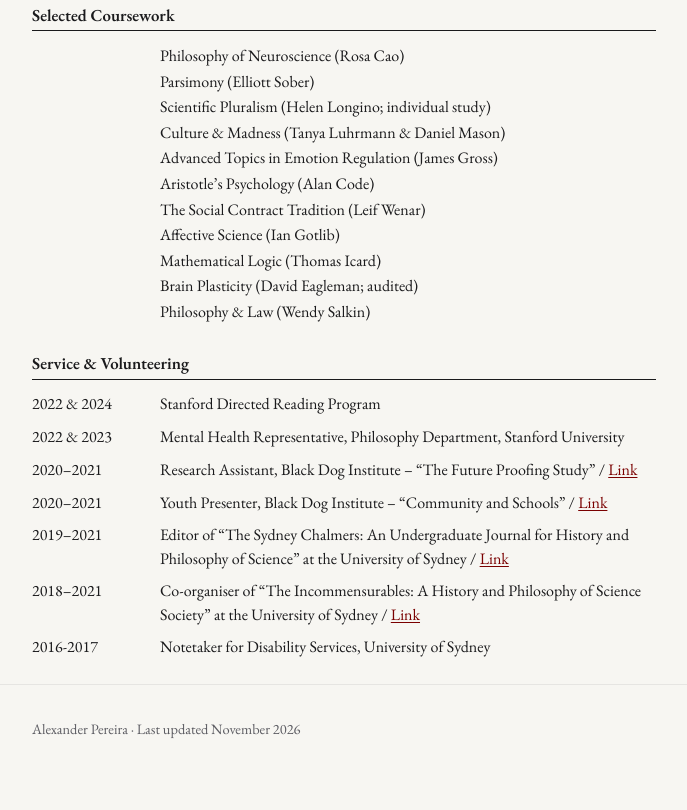
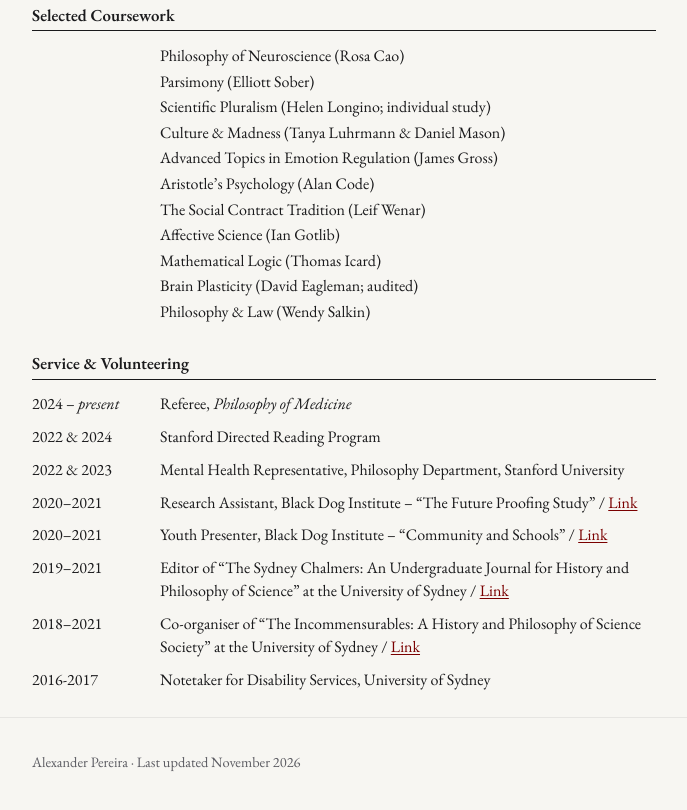
Before and after one commit to alexkpereira/alexkpereira.github.io, a plain HTML site: page cv.html in a window 1280 px wide. Shown: the part 4570-5380 px from the top of the page, without its empty margins (296-983 px from the left). Drawn offline with Linux system fonts and the light colour scheme.

Commit message:
Add files via upload

```diff
--- a/cv.html
+++ b/cv.html
@@ -5,6 +5,9 @@
   <meta name="viewport" content="width=device-width, initial-scale=1">
   <title>CV — Alexander Pereira</title>
   <link rel="stylesheet" href="style.css">
+  <link rel="icon" href="favicon.svg" type="image/svg+xml">
+  <link rel="icon" href="favicon-32.png" type="image/png" sizes="32x32">
+  <link rel="apple-touch-icon" href="apple-touch-icon.png">
 </head>
 
 <body>
@@ -449,6 +452,12 @@
     <div class="cv-sec">
       <h2>Service &amp; Volunteering</h2>
       <div class="row short">
+        <div class="d">2024 – <em>present</em></div>
+        <div class="c">
+          <div>Referee, <em>Philosophy of Medicine</em></div>
+        </div>
+      </div>
+      <div class="row short">
         <div class="d">2022 &amp; 2024</div>
         <div class="c">
           <div>Stanford Directed Reading Program</div>
```
Also changed, not shown: index.html (+3 -0 lines), research.html (+3 -0 lines), teaching.html (+3 -0 lines), apple-touch-icon.png (added), favicon-32.png (added), favicon.svg (added), 1 other file.
